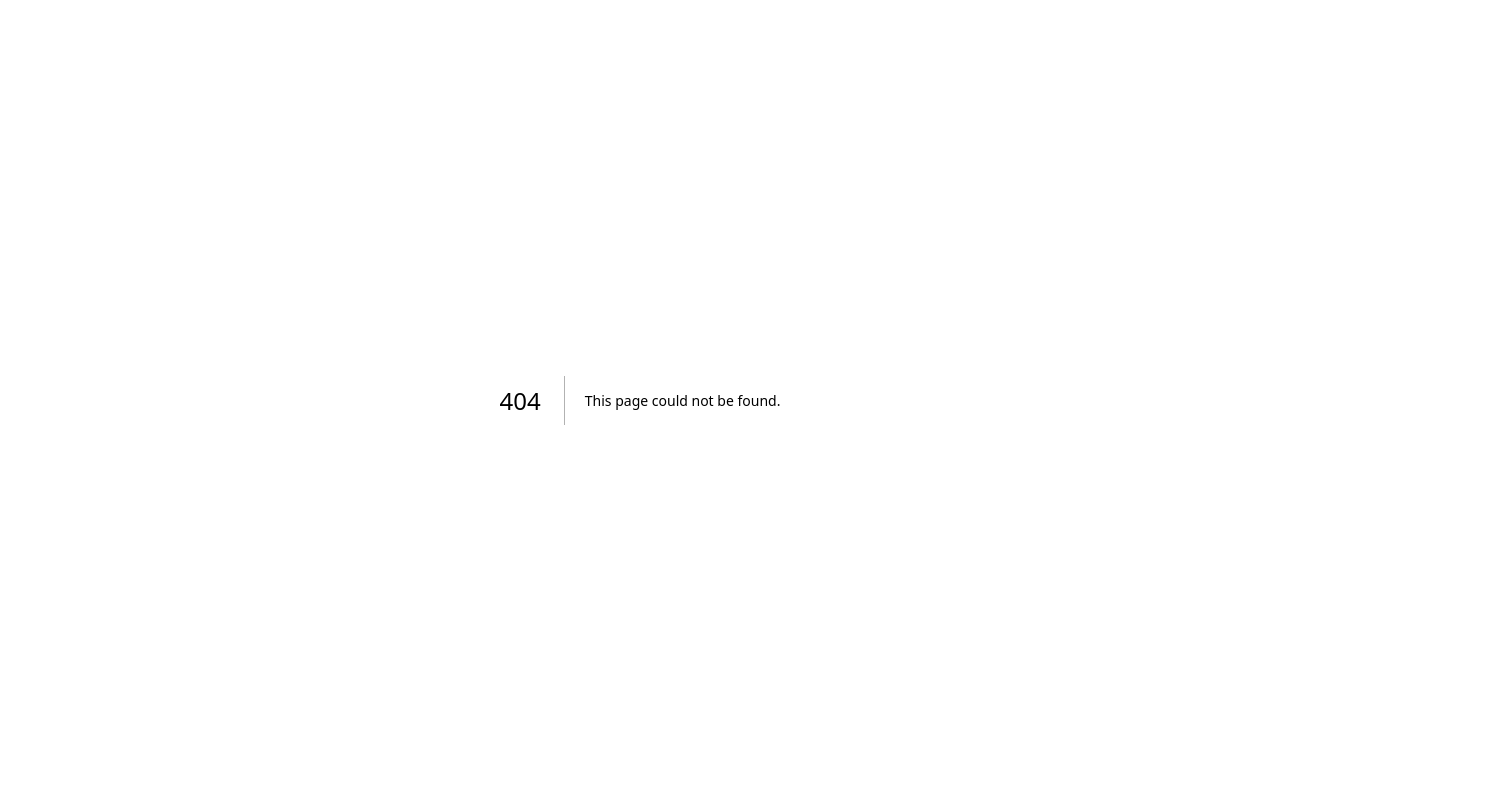
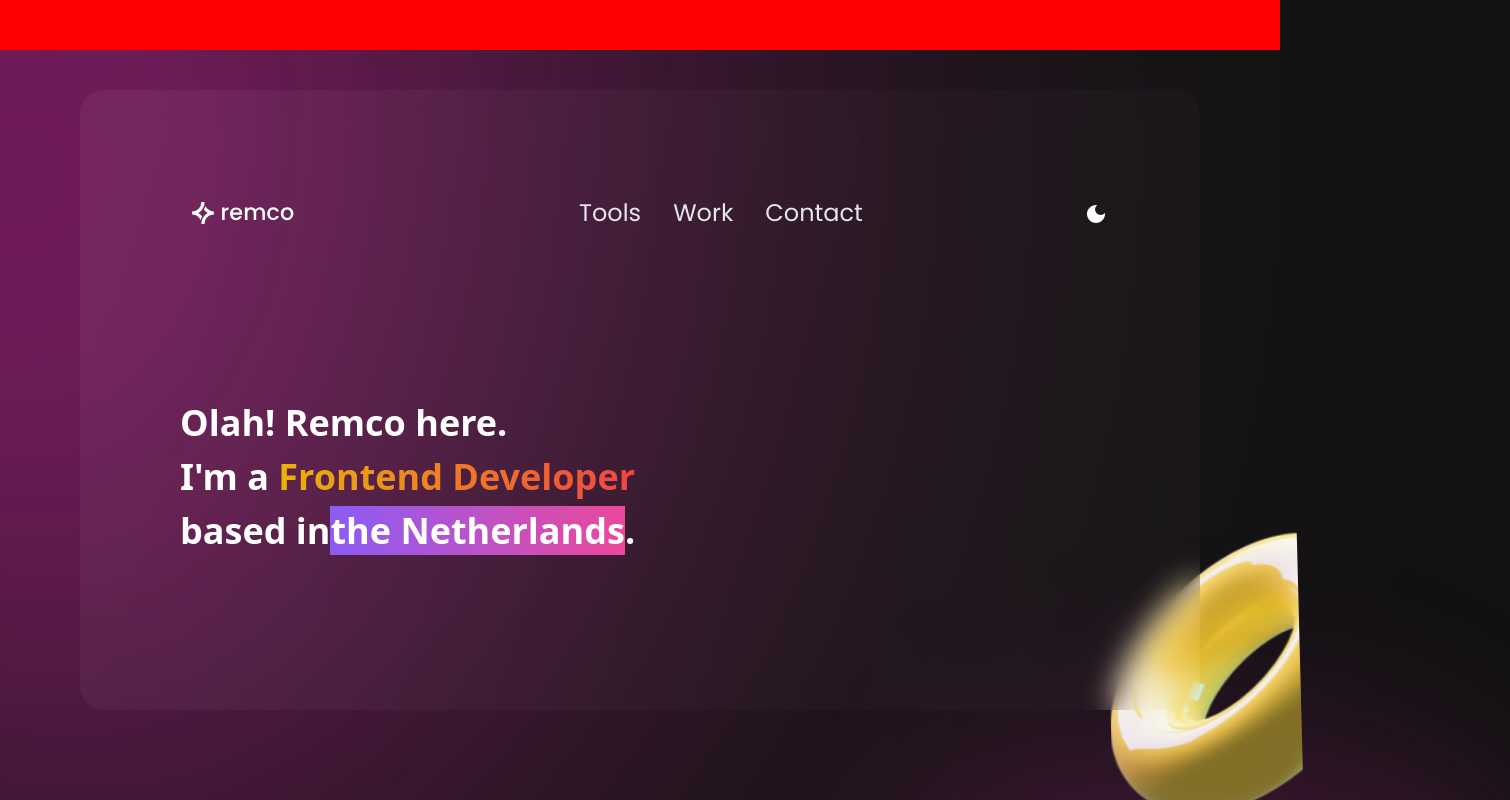
Before and after one commit to remcostoeten/remcostoeten-portfolio, a Next.js app: page /Card in a window 1280 px wide. Before the commit this address had no page. Shown: the top 800 px of the page, 1510 px wide, since content can reach past the window. Built offline with nearby package versions, Linux system fonts and the light colour scheme.

Commit message:
Work on card section.

```diff
--- /dev/null
+++ b/pages/Card.jsx
@@ -0,0 +1,43 @@
+import Header from 'components/header/Header';
+import React, { useEffect } from 'react';
+import styles from 'styles/components/Card.module.scss';
+
+export default function Card() {
+	useEffect(() => {
+		document.body.style.overflow = 'hidden';
+	}, []);
+
+	return (
+		<>
+			<div className={styles.top}></div>
+			<div className={styles.card}>
+				<div className="card__outer">
+					<div className="card__inner">
+						<div className="card__top">
+							<Header />
+						</div>
+						<div className={styles.card__content}>
+							<h1 className="">
+								Olah! Remco here. <br />
+								I'm a{' '}
+								<span className=" bg-gradient-to-r from-yellow-500 to-red-500 text-transparent bg-clip-text">
+									Frontend Developer
+								</span>{' '}
+								<br />
+								based in
+								<span className="bg-gradient-to-r from-violet-500 to-pink-500">
+									the Netherlands
+								</span>
+								.
+							</h1>
+						</div>
+						<div className="card__bottom"></div>
+					</div>
+				</div>
+			</div>
+			<div className={styles.bottom}>
+				<div className={styles.donut}></div>
+			</div>{' '}
+		</>
+	);
+}
--- a/pages/_app.js
+++ b/pages/_app.js
@@ -4,7 +4,6 @@ import MouseFollower from 'components/MouseFollower';
 function app({ Component, pageProps }) {
 	return (
 		<>
-				<MouseFollower />
 			<Component {...pageProps} />
 		</>
 	);
--- a/styles/base/_base.scss
+++ b/styles/base/_base.scss
@@ -1,6 +1,6 @@
 body {
-    background: linear-gradient(109.6deg, rgba(30, 7, 7, 0.93) 11.2%, rgb(24, 23, 23) 78.9%);}
-
+	background-color: #121212;
+}
 
 .light {
 	body {
--- /dev/null
+++ b/styles/components/Card.module.scss
@@ -0,0 +1,121 @@
+.card {
+	height: calc(100vh - 180px);
+	background-color: red;
+	padding: 100px;
+	margin: 90px 80px;
+	border-radius: 24px;
+	background: linear-gradient(
+		106.51deg,
+		rgba(255, 255, 255, 0.05) 3.44%,
+		rgba(255, 255, 255, 0.02) 64.82%
+	);
+	backdrop-filter: blur(15px);
+	position: relative;
+
+	&__content {
+		h1 {
+			color: white;
+			font-weight: 700;
+			line-height: 54px;
+			font-size: 36px;
+			margin-top: 10rem;
+		}
+	}
+}
+
+.donut {
+	position: absolute;
+	width: 170px;
+	height: 252px;
+	background-image: url(/hero/SuperToroid-Yellow-Glossy.png);
+	background-size: cover;
+	background-position: center;
+	position: absolute;
+	right: -10px;
+	z-index: -1;
+	bottom: 0;
+	transform-style: preserve-3d;
+	animation: spin 25s infinite linear;
+}
+
+.bottom {
+	width: 100%;
+	position: absolute;
+	bottom: 0;
+	left: 0;
+
+	&::after {
+		content: '';
+		width: 606px;
+		height: 606px;
+		background: linear-gradient(
+			180deg,
+			rgba(0, 194, 255, 0) 0%,
+			#ff29c3 100%
+		);
+		opacity: 0.6;
+		filter: blur(100px);
+		position: absolute;
+		border-radius: 50%;
+		right: -230px;
+		z-index: -2;
+		top: -140px;
+		z-index: -2;
+	}
+}
+
+.top {
+	width: 100%;
+	position: absolute;
+	top: 0;
+	height: 50px;
+	background-color: red;
+	right: 0;
+
+	&::after {
+		content: '';
+		width: 606px;
+		height: 606px;
+		background: linear-gradient(
+			180deg,
+			rgba(0, 194, 255, 0) 0%,
+			#ff29c3 100%
+		);
+		opacity: 0.6;
+		filter: blur(100px);
+		position: absolute;
+		border-radius: 50%;
+		left: -10px;
+		top: -70px;
+		z-index: -2;
+		animation: animateBlur 10s infinite linear;
+	}
+}
+
+@keyframes animateBlur {
+	0% {
+		opacity: 0.5;
+		transform: rotate(0deg);
+	}
+
+	50% {
+		scale: 2.5;
+	}
+
+	100% {
+		opacity: 0.8;
+		transform: rotate(180deg);
+	}
+}
+
+@keyframes spin {
+	0% {
+		transform: rotateY(0deg) rotateX(0deg);
+	}
+	50% {
+		transform: scale(1.3) rotateY(15deg) rotateX(15deg);
+	}
+	100% {
+		transform: scale(1.05) rotateY(-15deg) rotateX(-15deg);
+	}
+}
--- a/styles/components/_hero.scss
+++ b/styles/components/_hero.scss
@@ -1,4 +1,3 @@
-
 @keyframes animateBlob {
 	0% {
 		transform: rotate(-17.38deg) scale(1);
@@ -35,7 +34,6 @@
 .bg-heroBg {
 	border: 1px solid rgba(255, 255, 255, 0.12);
 	backdrop-filter: blur(15px);
-
 }
 .smallBlur::after {
 	content: '';
@@ -44,7 +42,7 @@
 	left: 50%;
 	transform: translate(-50%, 0%);
 	width: 800px;
-	opacity: .2;
+	opacity: 0.2;
 	z-index: -1;
 	height: 800px;
 	background: radial-gradient(
@@ -93,7 +91,8 @@
 	height: 830px;
 	position: absolute;
 	z-index: -1;
-	scale: .4;	background-image: url('/phone.png');
+	scale: 0.4;
+	background-image: url('/phone.png');
 	background-size: cover;
 	background-position: center;
 }
@@ -102,34 +101,6 @@
 	margin-top: 50%;
 }
 
-.donut {
-	position: absolute;
-	width: 170px;
-	height: 252px;
-	background-image: url(/hero/SuperToroid-Yellow-Glossy.png);
-	background-size: cover;
-	background-position: center;
-		position: absolute;
-		right: -10px;
-		bottom: 0;
-		transform-style: preserve-3d;
-		animation: spin 25s infinite linear;
-
-}
-
 .custom-height {
 	height: calc(100vh - 100px);
 }
-
-
-@keyframes spin {
-	0% {
-		transform: rotateY(0deg) rotateX(0deg);
-	}
-	50% {
-		transform: scale(1.3) rotateY(15deg) rotateX(15deg);
-	}
-	100% {
-		transform: scale(1.05) rotateY(-15deg) rotateX(-15deg);
-	}
-}
```
Also changed, not shown: components/homepage/Hero.jsx (+5 -3 lines), 1 other file (tests, documents, lock files or other folders). Lines whose indentation alone changed are shown as unchanged.
